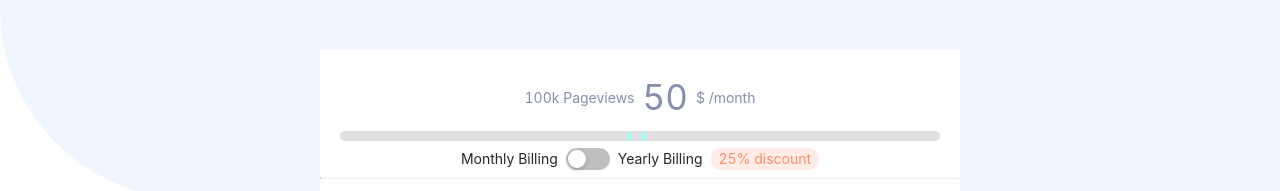
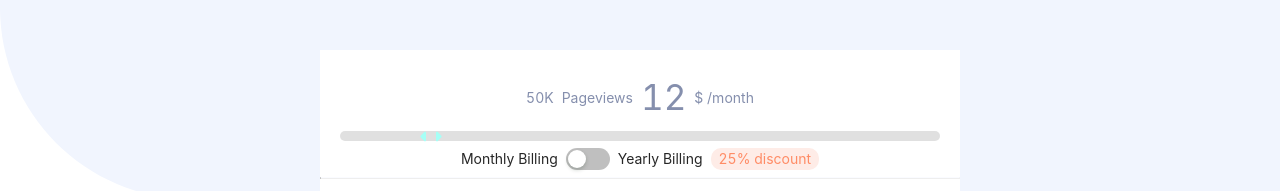
Before and after one commit to Laaggan/front-end-mentor-challenge, a React (Create React App) app in the folder front-end-mentor/: page / in a window 1280 px wide. Shown: the part 250-441 px from the top of the page. Built offline with nearby package versions, Linux system fonts and the light colour scheme.

Commit message:
Now the prices is displated with the corresponding number of views

```diff
--- a/front-end-mentor/src/App.css
+++ b/front-end-mentor/src/App.css
@@ -8,12 +8,8 @@ div {
 }
 
 #content-box {
-  /* background-color: black; */
-  /* background-color: hsl(230, 100%, 99%); */
   background: url("images/bg-pattern.svg");
   background-repeat: no-repeat;
-  /* margin: 5em 5em 5em 5em; */
-  /* padding-top: 5em 5em 5em 5em; */
 }
 
 p {
--- a/front-end-mentor/src/AppCalculation.js
+++ b/front-end-mentor/src/AppCalculation.js
@@ -1,13 +1,17 @@
 import "./App.css";
-import React, { useState } from "react";
+import React, { useEffect, useState } from "react";
 import { Button, Typography, Space, List, Slider, Switch } from "antd";
 import { CheckOutlined, CheckCircleTwoTone } from "@ant-design/icons";
 import CustomSlider from "./CustomSlider.js";
 
 function AppCalculation() {
-  const [sliderValue, setSliderValue] = useState(50);
+  const [sliderValue, setSliderValue] = useState(14);
   const [discount, setDiscount] = useState(0);
   // var path = process.env.PUBLIC_URL + "/images/favicon-32x32.png";
+
+  // TODO: You should really not have to pad with the last value!
+  const costs = [8, 12, 16, 24, 36, 1000];
+  const pageViews = {"8":"10K", "12":"50K", "16":"100K", "24":"500K", "36":"1M", "1000:":undefined};
 
   /*
   10K pageviews / $8 per month
@@ -16,6 +20,19 @@ function AppCalculation() {
   500k pageviews / $24 per month
   1M pageviews / $36 per month
   */
+
+  useEffect(() => {
+    const res = findClosestValue(14, costs)
+    setSliderValue(res);
+  }, [])
+
+  const findClosestValue = (val, list) => {
+    for (let i = 0; i < list.length; i++){
+      if (list[i] > val){
+        return list[i - 1]
+      }
+    }
+  }
 
   const calcDisccount = (discount, price) => {
     return price - price * discount;
@@ -32,7 +49,8 @@ function AppCalculation() {
   };
 
   const handleSlider = (e) => {
-    setSliderValue(calcDisccount(discount, e.target.value));
+    const newVal = findClosestValue(e.target.value, costs)
+    setSliderValue(calcDisccount(discount, newVal));
   };
 
   return (
@@ -41,13 +59,13 @@ function AppCalculation() {
         <Space>
           <div className="sub-title" id="price">
             <Space>
-              100k Pageviews
+              {pageViews[sliderValue]} Pageviews
               <div className="money">{sliderValue}</div>$ /month
             </Space>
           </div>
         </Space>
       </div>
-      <CustomSlider handleSlider={handleSlider} />
+      <CustomSlider handleSlider={handleSlider} sliderValue={sliderValue} />
       <div>
         <Space>
           Monthly Billing
--- a/front-end-mentor/src/CustomSlider.js
+++ b/front-end-mentor/src/CustomSlider.js
@@ -9,8 +9,9 @@ const CustomSlider = (props) => {
       <div className="slidecontainer">
         <input
           type="range"
-          min="1"
-          max="100"
+          min="8"
+          max="37"
+          value={props.sliderValue}
           className="slider"
           onChange={props.handleSlider}
         ></input>
```
